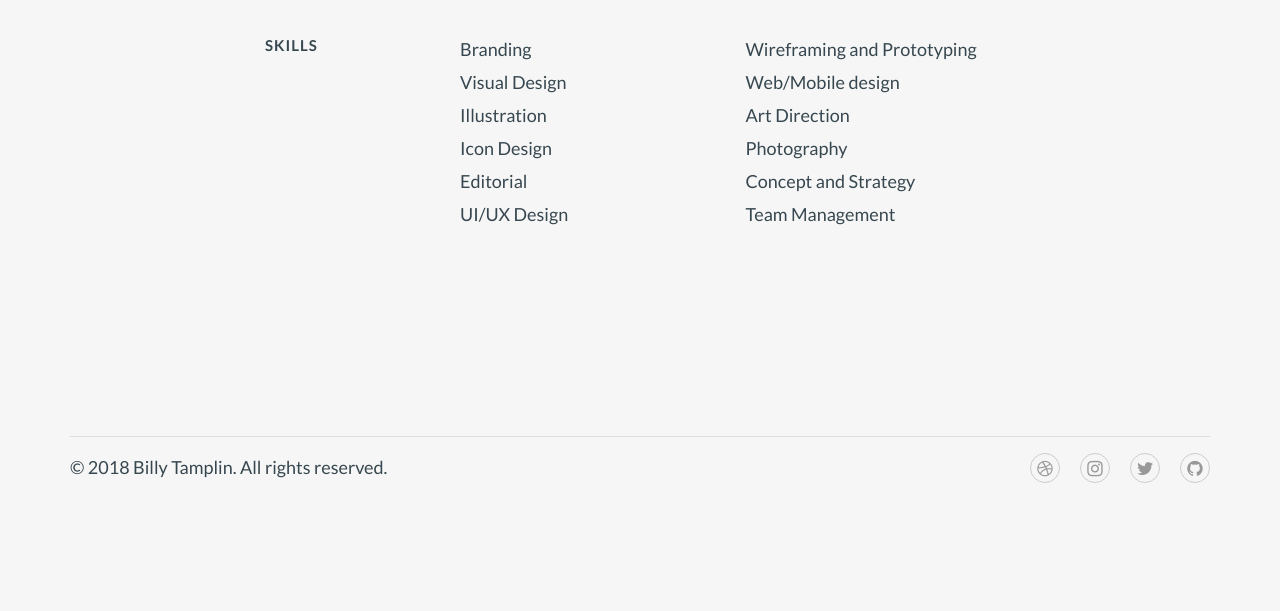
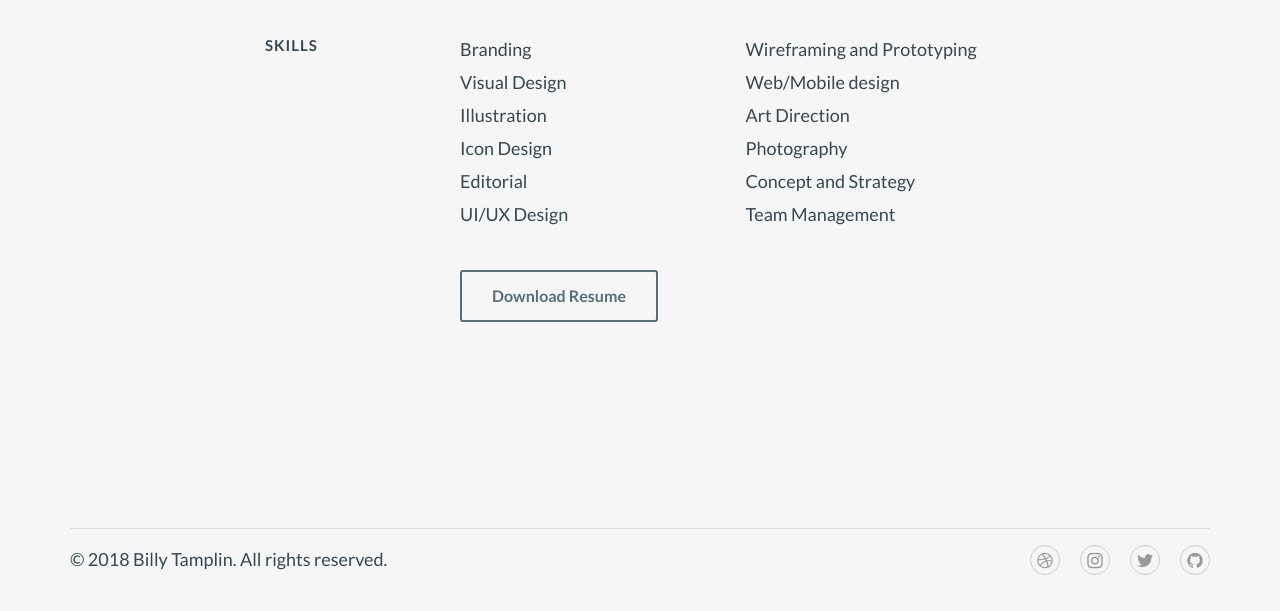
Before and after one commit to btamps/btamps.github.io, a Jekyll site: the page built from about/index.markdown, in a window 1280 px wide and 964 px high, cut to the strip 353-964 px from the top of the window. Built offline with Jekyll 4.4.1, drawn with Linux system fonts in a browser that asks for light colours; nearby versions of some CDN libraries.

Commit message:
added resume to about page

```diff
--- a/_sass/custom-page/_about.scss
+++ b/_sass/custom-page/_about.scss
@@ -24,4 +24,13 @@
       margin-bottom: 6px;
     }
   }
+  .btn.resume {
+    border-color: $gray;
+    color: $gray;
+    &:hover {
+      background: none;
+      border-color: $orange;
+      color: $orange;
+    }
+  }
 }
--- a/about/index.markdown
+++ b/about/index.markdown
@@ -34,6 +34,7 @@ menu: main
         <li>Concept and Strategy</li>
         <li>Team Management</li>
       </ul>
+      <a href="/about/billy-tamplin_resume.pdf" class="btn resume">Download Resume</a>
     </div>
   </div>
 </div>
```
Also changed, not shown: 1 other file.
